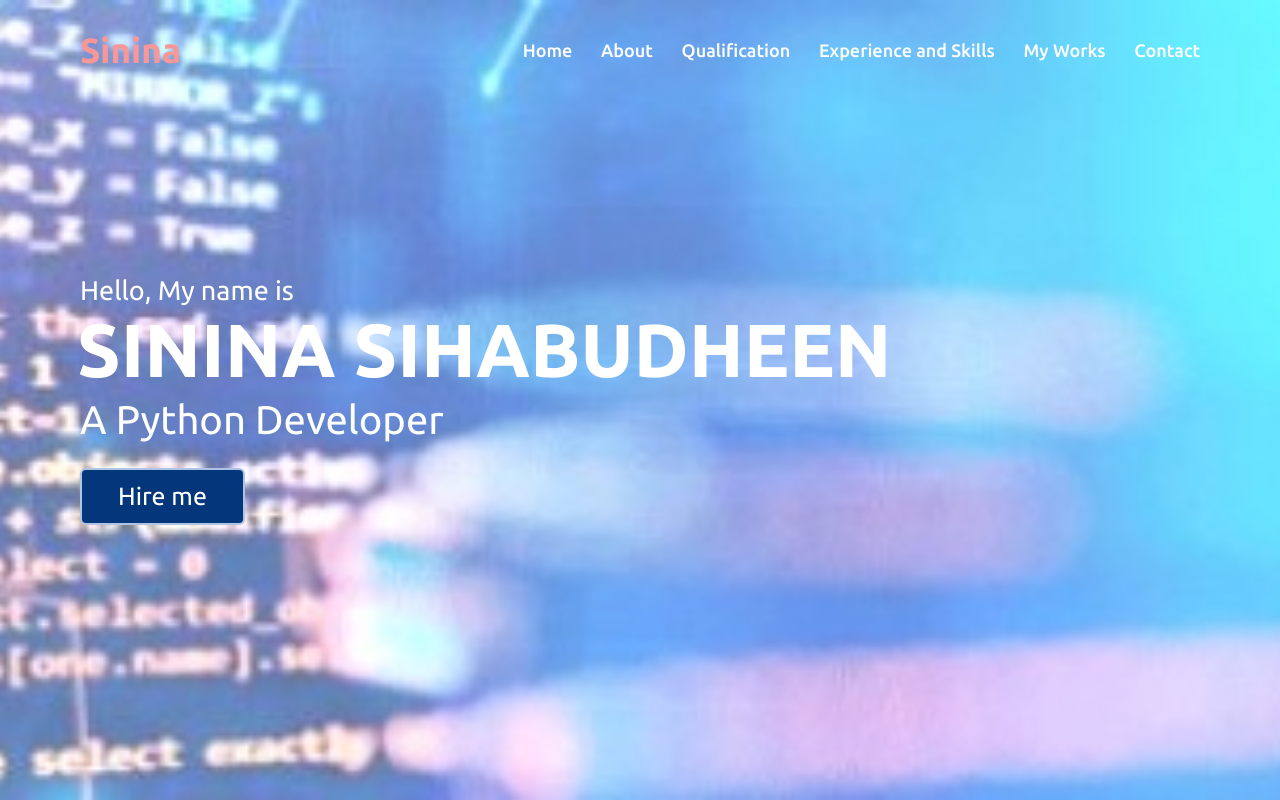
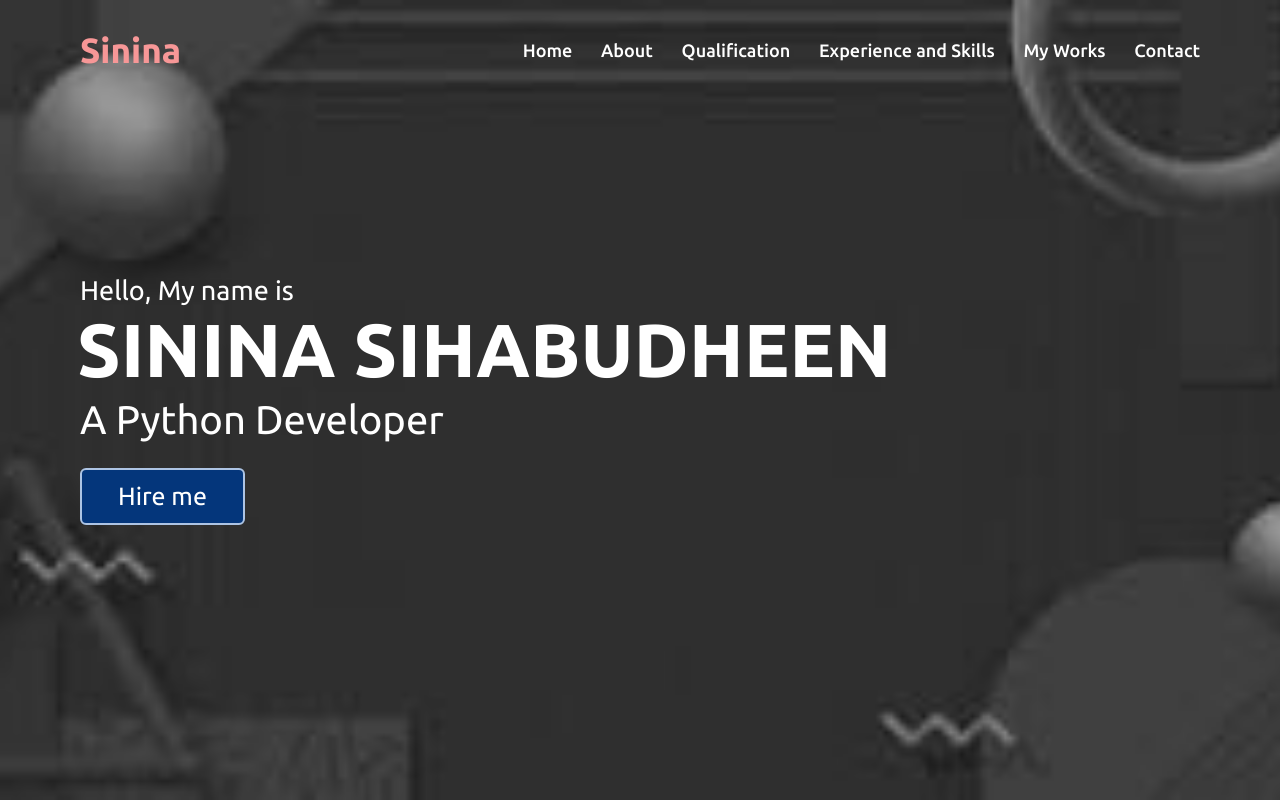
Before and after one commit to sinina-sihabudheen/Portfolio2025, a plain HTML site: page index.html in a window 1280 px wide. Shown: the top 800 px of the page. Drawn offline with nearby package versions, Linux system fonts and the light colour scheme; a script that the page names is missing; files whose address does not match are found by name.

Commit message:
Update style.css

```diff
--- a/style.css
+++ b/style.css
@@ -165,7 +165,7 @@ section .title::after{
 /* home section styling */
 .home{
     display: flex;
-    background: url("portfolio/img/bg_img.jpg") no-repeat ;
+    background: url("portfolio/img/bg_coder.png") no-repeat ;
     background-position: center;
     height: 100vh;
     color: #fff;
```
